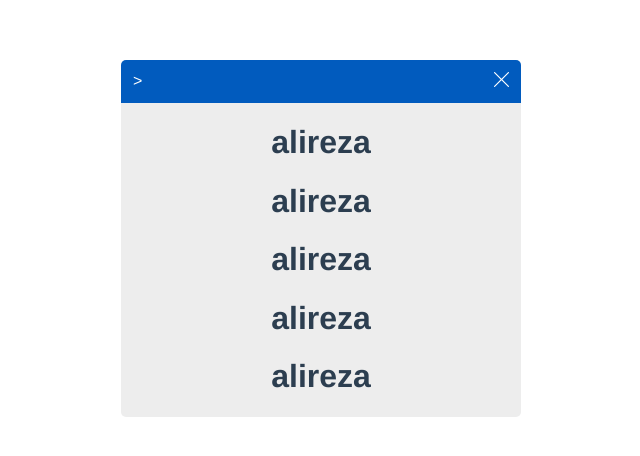
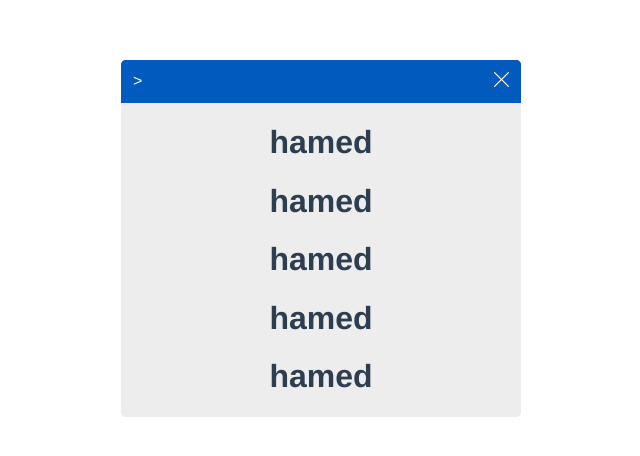
Before and after one commit to return75/vue-float, a Vue app: page / in a window 1280 px wide. Shown: the part 140-596 px from the top of the page, without its empty margins (79-719 px from the left). Built offline with nearby package versions, Linux system fonts and the light colour scheme.

Commit message:
fix: fix movement based of the point of clicking on the header

```diff
--- a/src/App.vue
+++ b/src/App.vue
@@ -5,12 +5,17 @@
         <h1>alireza</h1>
       </div>
     </VueDraggable>
+    <VueDraggable :left="200" :top="200">
+      <div v-for="(i, index) in items" :key="index">
+        <h1>hamed</h1>
+      </div>
+    </VueDraggable>
+
   </div>
 </template>
 
 <script>
 import VueDraggable from "@/components/VueDraggable.vue";
-
 
 export default {
   name: 'App',
@@ -18,7 +23,7 @@ export default {
     items: 5
   }),
   components: {
-    VueDraggable
+    VueDraggable,
   },
   mounted() {
     // setInterval(() => {
--- a/src/components/VueDraggable.vue
+++ b/src/components/VueDraggable.vue
@@ -14,7 +14,7 @@
 
 <!--        <v-icon color="white" @click="toggleShow">{{isContentVisible ? 'mdi-menu-up' : 'mdi-menu-down'}}</v-icon>-->
       </div>
-      <div class="content pointer-events-auto">
+      <div class="content pointer-events-auto" ref="content">
           <slot></slot>
       </div>
     </div>
@@ -31,7 +31,9 @@ export default {
     contentHeight: '0',
     position: {
       left: 0,
-      top: 0
+      top: 0,
+      initialLeft: 0,
+      initialTop: 0,
     },
     isRendered: true,
     isContentVisible: true,
@@ -74,10 +76,12 @@ export default {
   },
   methods: {
     mouseMoveEvent(e) {
-      this.position.left = e.clientX - 100
-      this.position.top = e.clientY - 20
+      this.position.left = e.clientX - this.position.initialLeft
+      this.position.top = e.clientY - this.position.initialTop
     },
-    startDragging() {
+    startDragging(e) {
+      this.position.initialLeft = e.layerX
+      this.position.initialTop = e.layerY
       document.addEventListener('mousemove', this.mouseMoveEvent, false);
       document.addEventListener('touchmove', this.mouseMoveEvent, false);
     },
@@ -97,11 +101,11 @@ export default {
       }
     },
     showContent() {
-      document.querySelector('.content').style.height = `${this.contentHeight}px`
+      this.$refs.content.style.height = `${this.contentHeight}px`
       this.isContentVisible = true
     },
     hideContent() {
-      document.querySelector('.content').style.height = '0px'
+      this.$refs.content.style.height = '0'
       this.isContentVisible = false
     },
     removeDraggable() {
@@ -112,11 +116,12 @@ export default {
       this.position.top = e.touches[0].clientY
     },
     setContentHeight() {
-      this.contentHeight =  document.querySelector('.content').clientHeight
+      this.contentHeight =  this.$refs.content.clientHeight
+      console.log(this.contentHeight)
     }
   },
   beforeUpdate() {
-    let contentDiv = document.querySelector('.content')
+    let contentDiv = this.$refs.contentf
     if(contentDiv) {
       this.contentHeight = contentDiv.clientHeight
       if (this.isContentVisible) {
@@ -126,7 +131,7 @@ export default {
 
   },
   updated() {
-    let contentDiv = document.querySelector('.content')
+    let contentDiv = this.$refs.content
     if(contentDiv) {
       let contentHeight = contentDiv.clientHeight
       this.contentHeight = contentHeight
@@ -143,6 +148,9 @@ export default {
 }
 </script>
 <style>
+.fixed {
+  position: fixed;
+}
 .vue-draggable {
   position: absolute;
   pointer-events: none;
```
